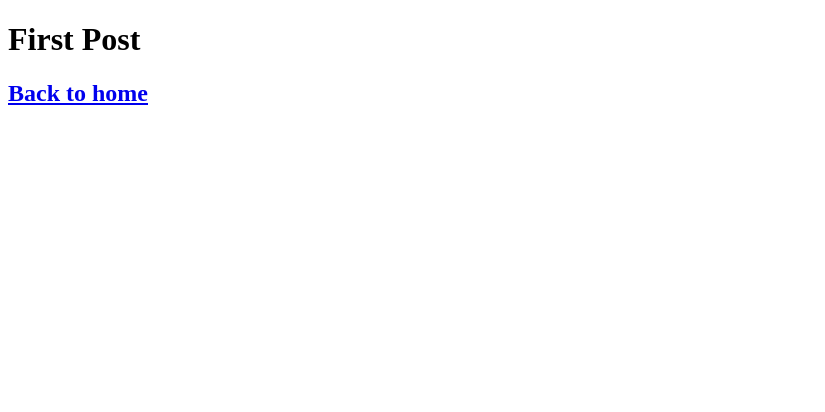
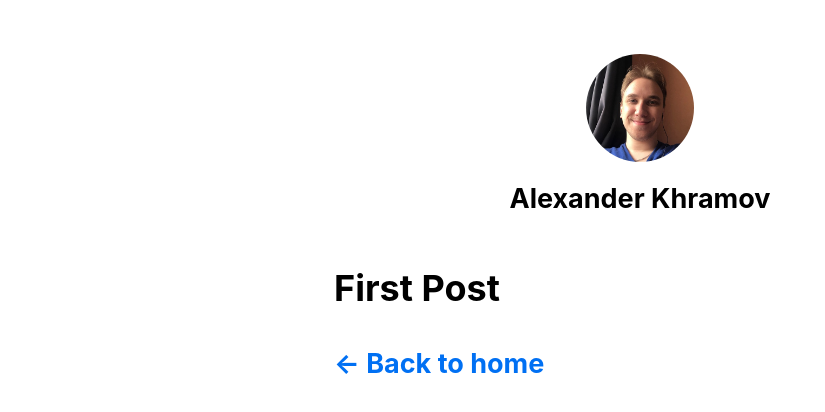
Before and after one commit to goshakat/nextjs-blog, a Next.js app: page /posts/first-post in a window 1280 px wide. Shown: the top 412 px of the page, without its empty margins (0-825 px from the left). Built offline with nearby package versions, Linux system fonts and the light colour scheme.

Commit message:
home page update

```diff
--- /dev/null
+++ b/components/layout.js
@@ -0,0 +1,54 @@
+import Head from 'next/head';
+import Image from 'next/image';
+import styles from './layout.module.css';
+import utilStyles from '../styles/utils.module.css';
+import Link from 'next/link';
+
+const name = 'Alexander Khramov';
+export const siteTitle = 'blog nextjs';
+
+export default function Layout({ children, home }) {
+  return (
+    <div className={styles.container}>
+      <header className={styles.header}>
+        {home ? (
+          <>
+            <Image
+              priority
+              src="/images/profile.jpg"
+              className={utilStyles.borderCircle}
+              height={144}
+              width={144}
+              alt=""
+            />
+            <h1 className={utilStyles.heading2Xl}>{name}</h1>
+          </>
+        ) : (
+          <>
+            <Link href="/">
+              <Image
+                priority
+                src="/images/profile.jpg"
+                className={utilStyles.borderCircle}
+                height={108}
+                width={108}
+                alt=""
+              />
+            </Link>
+            <h2 className={utilStyles.headingLg}>
+              <Link href="/" className={utilStyles.colorInherit}>
+                {name}
+              </Link>
+            </h2>
+          </>
+        )}
+      </header>
+      <main>{children}</main>
+      {/* {!home && (
+        <div className={styles.backToHome}>
+          <Link href="/">← Back to home</Link>
+        </div>
+      )} */}
+    </div>
+  );
+}
--- /dev/null
+++ b/components/layout.module.css
@@ -0,0 +1,15 @@
+.container {
+    max-width: 36rem;
+    padding: 0 1rem;
+    margin: 3rem auto 6rem;
+  }
+
+  .header {
+    display: flex;
+    flex-direction: column;
+    align-items: center;
+  }
+
+  .backToHome {
+    margin: 3rem 0 0;
+  }
--- /dev/null
+++ b/pages/_app.js
@@ -0,0 +1,5 @@
+import '../styles/global.css';
+
+export default function App({ Component, pageProps }) {
+  return <Component {...pageProps} />;
+}
--- a/pages/posts/first-post.js
+++ b/pages/posts/first-post.js
@@ -1,12 +1,17 @@
+import Head from 'next/head';
 import Link from 'next/link';
+import Layout from '../../components/layout';
 
 export default function FirstPost() {
   return (
-    <>
+    <Layout>
+      <Head>
+        <title>First Post</title>
+      </Head>
       <h1>First Post</h1>
       <h2>
-        <Link href="/">Back to home</Link>
+        <Link href="/">← Back to home</Link>
       </h2>
-    </>
+    </Layout>
   );
 }
--- /dev/null
+++ b/styles/global.css
@@ -0,0 +1,27 @@
+html,
+body {
+  padding: 0;
+  margin: 0;
+  font-family: -apple-system, BlinkMacSystemFont, Segoe UI, Roboto, Oxygen, Ubuntu,
+    Cantarell, Fira Sans, Droid Sans, Helvetica Neue, sans-serif;
+  line-height: 1.6;
+  font-size: 18px;
+}
+
+* {
+  box-sizing: border-box;
+}
+
+a {
+  color: #0070f3;
+  text-decoration: none;
+}
+
+a:hover {
+  text-decoration: underline;
+}
+
+img {
+  max-width: 100%;
+  display: block;
+}
--- a/styles/globals.css
+++ /dev/null
@@ -1,38 +0,0 @@
-html,
-body {
-  padding: 0;
-  margin: 0;
-  font-family: Inter, -apple-system, BlinkMacSystemFont, Segoe UI, Roboto,
-    Oxygen, Ubuntu, Cantarell, Fira Sans, Droid Sans, Helvetica Neue, sans-serif;
-}
-
-a {
-  color: inherit;
-  text-decoration: none;
-}
-
-* {
-  box-sizing: border-box;
-}
-
-img {
-  max-width: 100%;
-  height: auto;
-}
-
-h1,
-h2,
-p,
-ul {
-  margin: 0;
-}
-
-ul {
-  padding: 0;
-  list-style: none;
-}
-
-button {
-  padding: 0.5rem 1rem;
-  font-weight: bold;
-}
--- /dev/null
+++ b/styles/utils.module.css
@@ -0,0 +1,52 @@
+.heading2Xl {
+    font-size: 2.5rem;
+    line-height: 1.2;
+    font-weight: 800;
+    letter-spacing: -0.05rem;
+    margin: 1rem 0;
+  }
+
+  .headingXl {
+    font-size: 2rem;
+    line-height: 1.3;
+    font-weight: 800;
+    letter-spacing: -0.05rem;
+    margin: 1rem 0;
+  }
+
+  .headingLg {
+    font-size: 1.5rem;
+    line-height: 1.4;
+    margin: 1rem 0;
+  }
+
+  .headingMd {
+    font-size: 1.2rem;
+    line-height: 1.5;
+  }
+
+  .borderCircle {
+    border-radius: 9999px;
+  }
+
+  .colorInherit {
+    color: inherit;
+  }
+
+  .padding1px {
+    padding-top: 1px;
+  }
+
+  .list {
+    list-style: none;
+    padding: 0;
+    margin: 0;
+  }
+
+  .listItem {
+    margin: 0 0 1.25rem;
+  }
+
+  .lightText {
+    color: #666;
+  }
```
Also changed, not shown: pages/index.js (+13 -108 lines), public/images/profile.jpg (renamed from public/image/profile.jpg).
